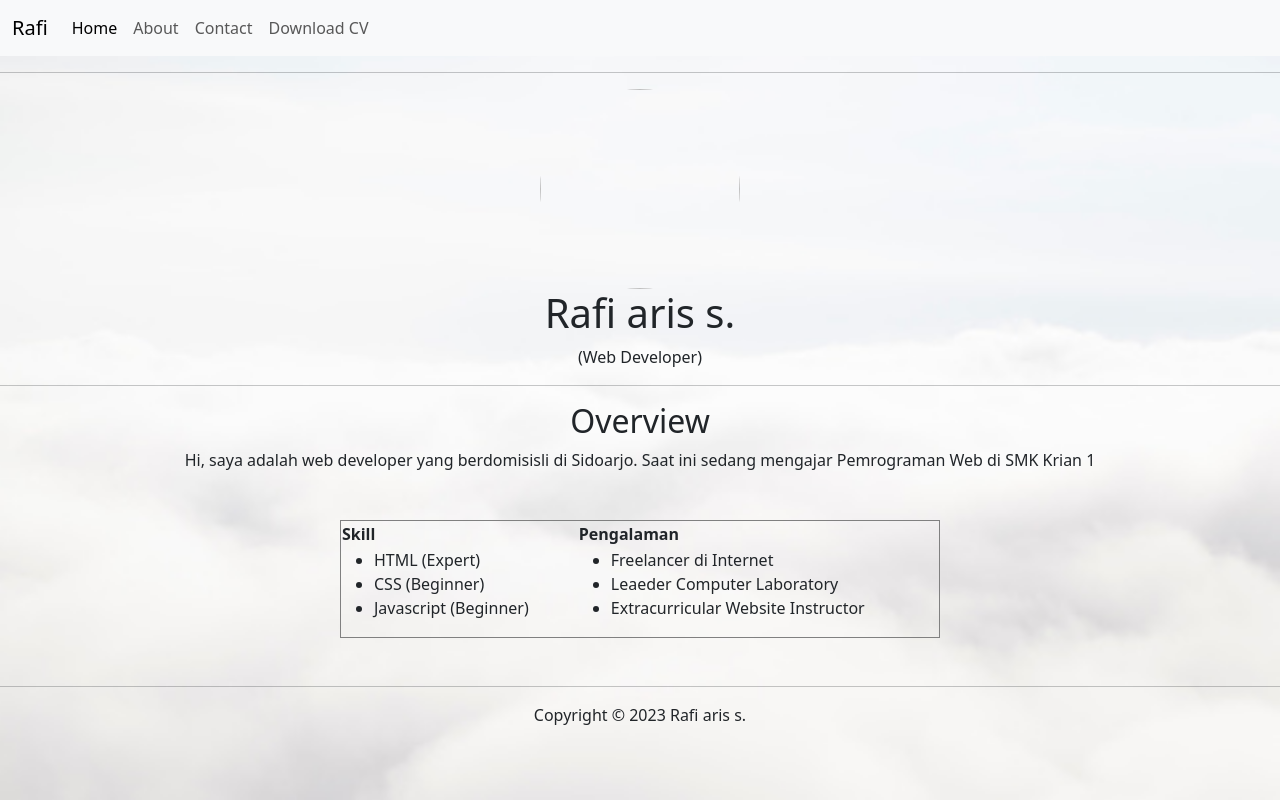
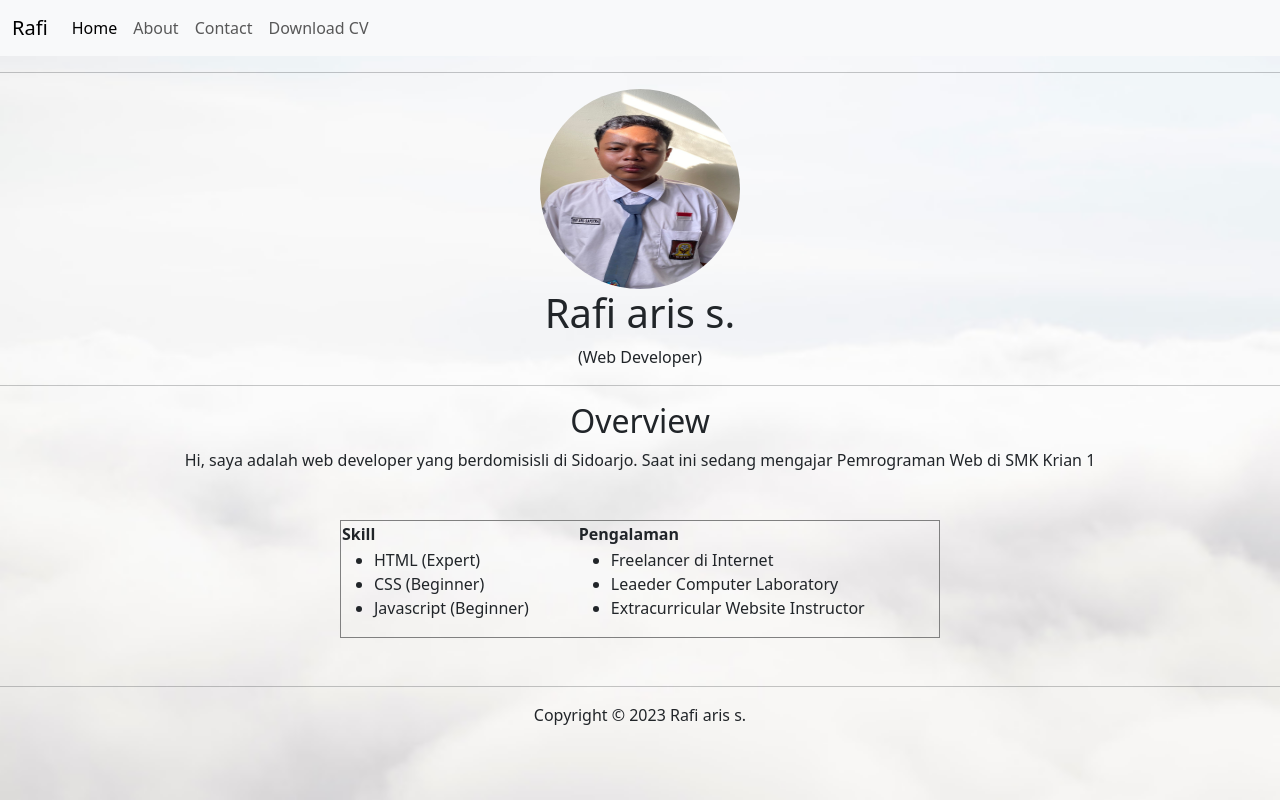
Before and after one commit to Rafiiii56/Rafiiii56, a plain HTML site: page index.html in a window 1280 px wide. Drawn offline with nearby package versions, Linux system fonts and the light colour scheme.

Commit message:
Update index.html

```diff
--- a/index.html
+++ b/index.html
@@ -54,7 +54,7 @@
     <hr />
 
     <header style="text-align: center;">
-        <img src="/images/0b1f4363-dee0-4870-9c6c-c096d6b9d83c.jfif" width="200" height="200" style="border-radius: 50%;"/>
+        <img src="0b1f4363-dee0-4870-9c6c-c096d6b9d83c.jfif" width="200" height="200" style="border-radius: 50%;"/>
         <h1>Rafi aris s.</h1>
         <p>(Web Developer)</p>
     </header>
```
